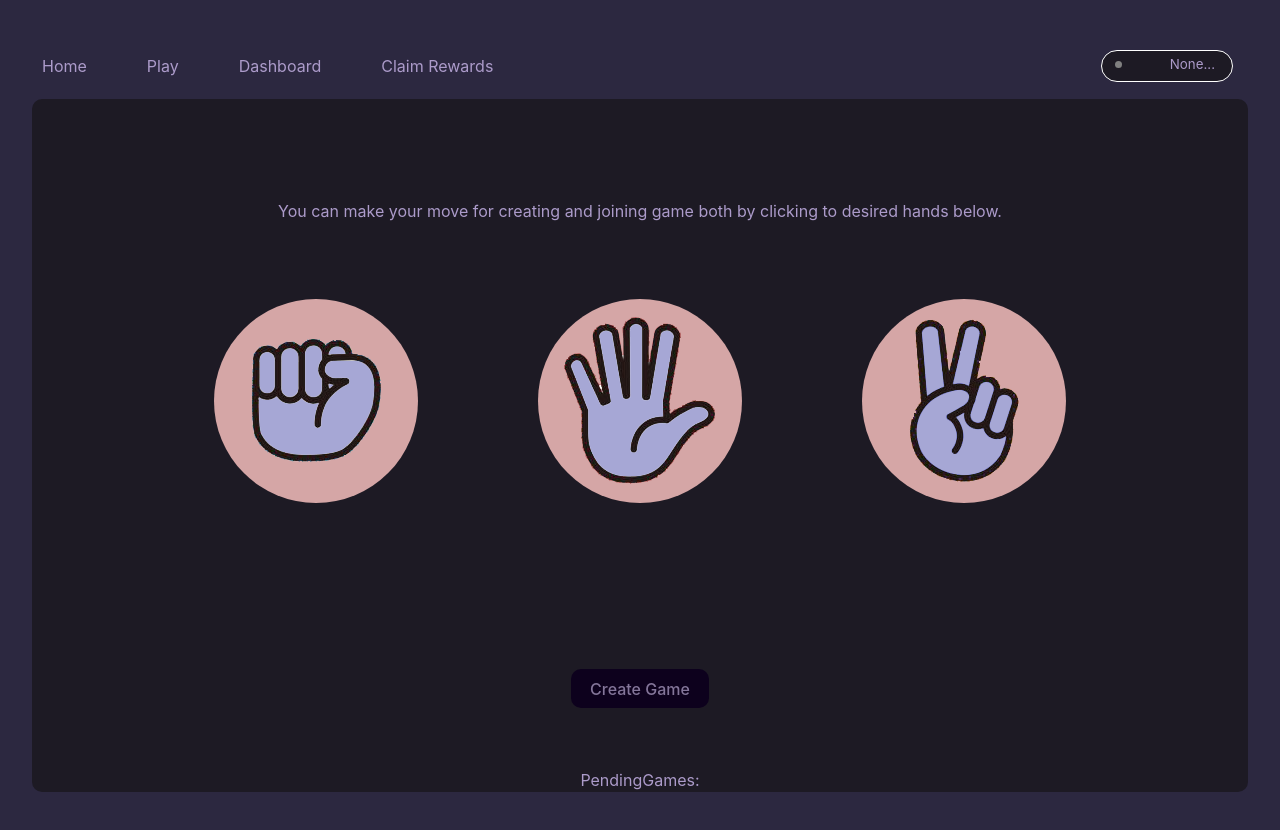
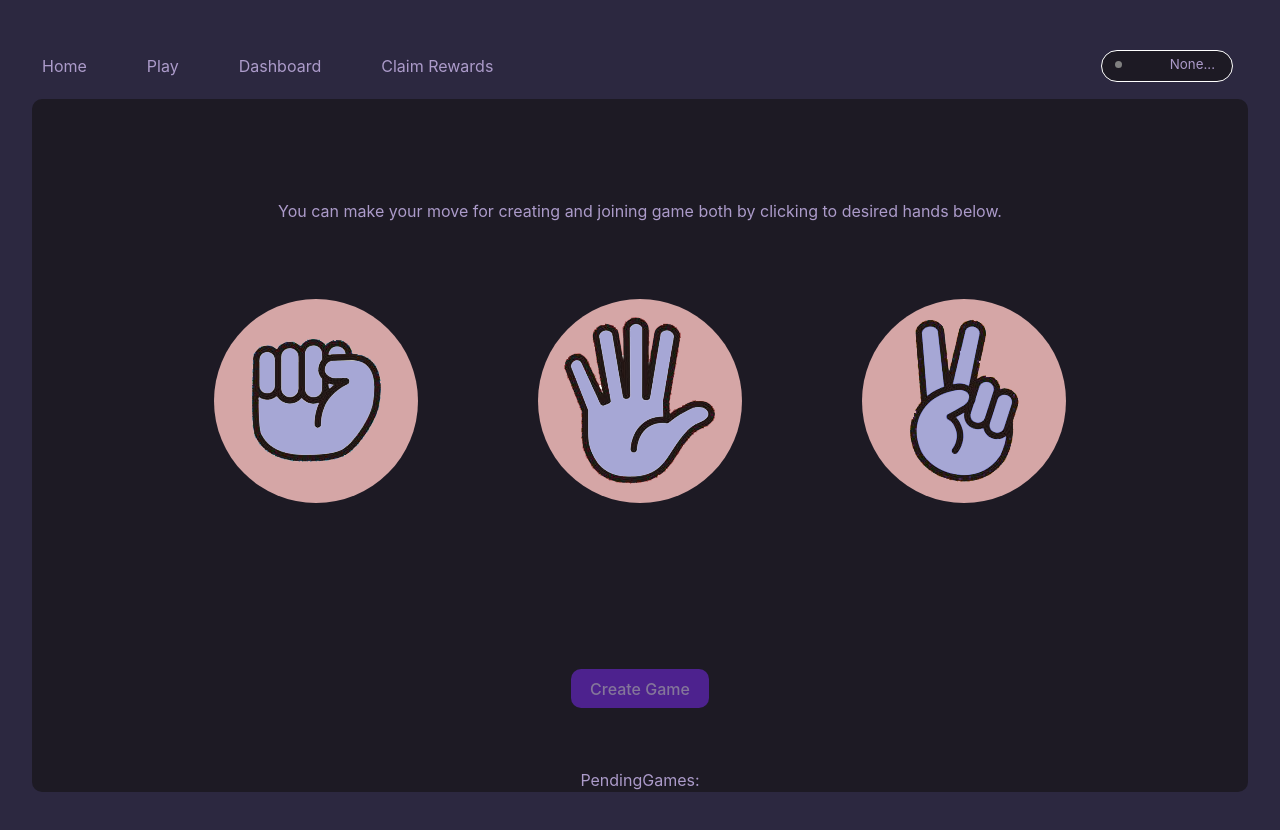
Before and after one commit to ulas96/rock-paper-scissor, a React (Vite) app in the folder client/: page /play in a window 1280 px wide. Shown: the top 830 px of the page. Built offline with nearby package versions, Linux system fonts and the light colour scheme.

Commit message:
css update

```diff
--- a/client/src/components/Dashboard/Dashboard.jsx
+++ b/client/src/components/Dashboard/Dashboard.jsx
@@ -32,9 +32,12 @@ export default function Dashboard({state, account}) {
 
     return (
         <>
+        <div className="dasboard-container">
             <p>{`Wins: ${wins.length}`}</p>
             <p>{`Loses: ${loses.length}`}</p>
             <p>{`Deuces: ${deuces.length}`}</p>
+        </div>
+
         </>
     );
 }
--- a/client/src/components/Play/Play.css
+++ b/client/src/components/Play/Play.css
@@ -17,7 +17,7 @@
   inset 0 0 1.3rem #a7a6d5;
 }
   .button {
-    background-color: #0d011d;
+    background-color: #4d228e;
   }
 
 
@@ -72,7 +72,7 @@
     margin-left: 30%;
     margin-top: 10px;
     margin-bottom: 10px;
-    border: 2px solid #1d1a24;
+    border: 2px solid #4d228e;
     padding-left: 10px;
     padding-top: 10px;
     padding-bottom: 10px;
```
